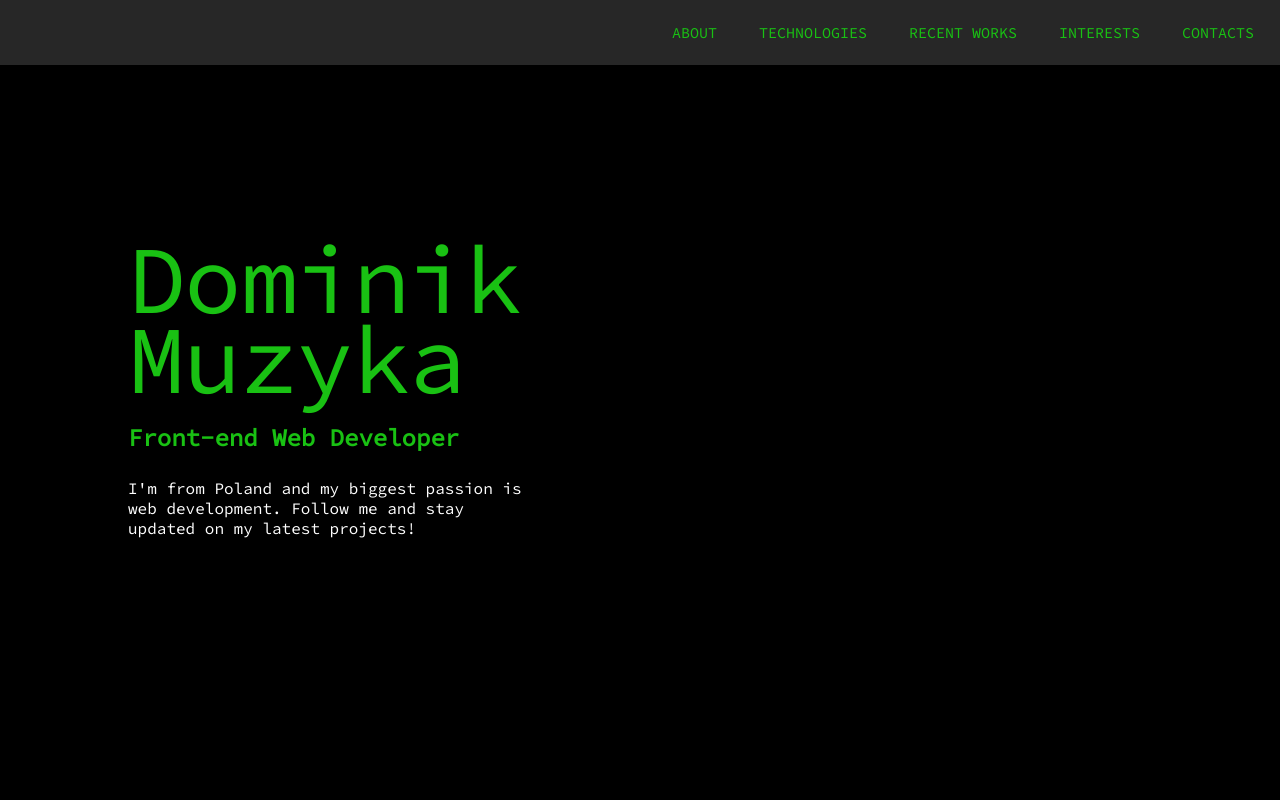
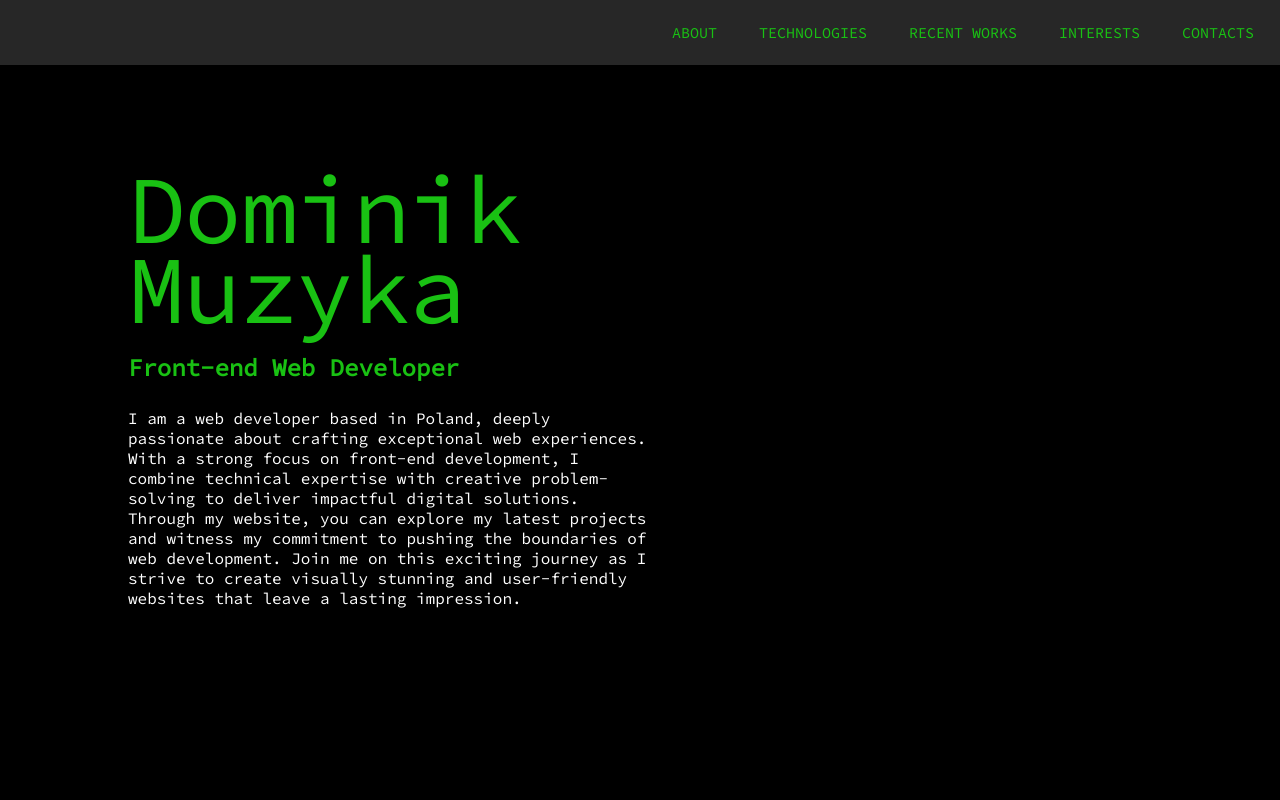
Before and after one commit to ddmuzyk/dmuzyka, a React (Create React App) app: page / in a window 1280 px wide. Shown: the top 800 px of the page. Built offline with nearby package versions, Linux system fonts and the light colour scheme.

Commit message:
change introduction text

```diff
--- a/src/components/Introduction/Introduction.css
+++ b/src/components/Introduction/Introduction.css
@@ -20,7 +20,7 @@
     margin-right: 30%;
     flex-wrap: wrap;
     height: auto;
-    width: 50vh;
+    width: 65vh;
     overflow-wrap: normal;
 }
 
--- a/src/components/Introduction/Introduction.js
+++ b/src/components/Introduction/Introduction.js
@@ -13,7 +13,7 @@ const Introduction = ({handleClick}) => {
             <div id='introduction' className="intro">
                 <h1 className="myName">Dominik Muzyka</h1>
                 <h2 className="myTitle">Front-end Web Developer</h2>
-                <p className="myDescription">I'm from Poland and my biggest passion is web development. Follow me and stay updated on my latest projects!</p>
+                <p className="myDescription">I am a web developer based in Poland, deeply passionate about crafting exceptional web experiences. With a strong focus on front-end development, I combine technical expertise with creative problem-solving to deliver impactful digital solutions. Through my website, you can explore my latest projects and witness my commitment to pushing the boundaries of web development. Join me on this exciting journey as I strive to create visually stunning and user-friendly websites that leave a lasting impression.</p>
                 {/* <div className="buttons">
                     <button onClick={() => handleClick("skills")} id="buttonScroll">/SKILLS</button>
                     <button onClick={() => handleClick("works")} id="buttonScroll">/RECENT WORKS</button>
```
